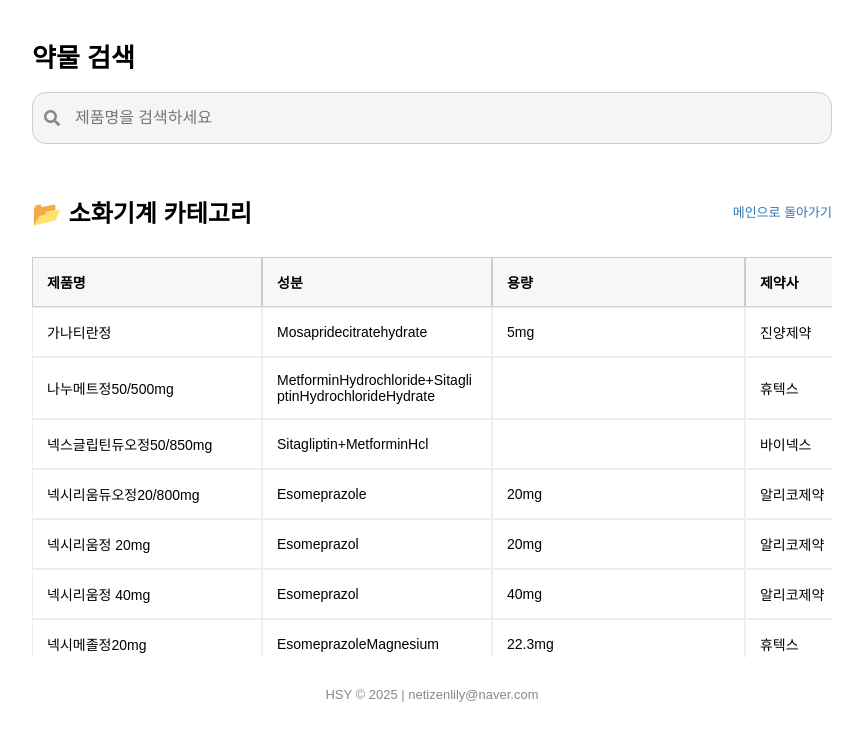
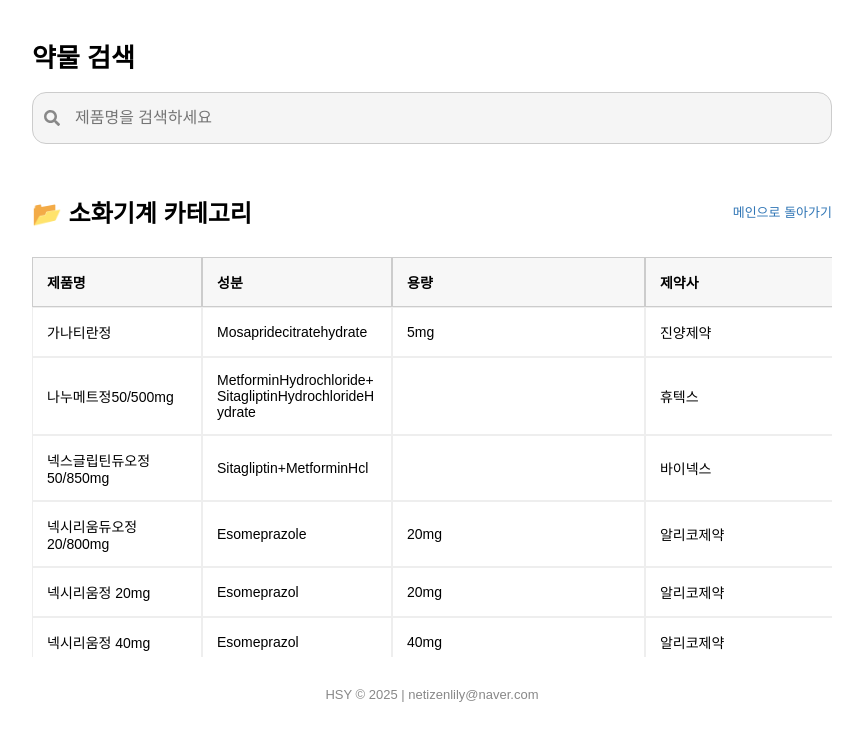
Before and after one commit to dasampharm/dasanpharm, a React (Create React App) app: page / in a window 1280 px wide. Both pictures are taken after a click on the button "소화기계". Shown: the top 740 px of the page, without its empty margins (208-1071 px from the left). Built offline with nearby package versions, Linux system fonts and the light colour scheme.

Commit message:
Update App.js_1354

```diff
--- a/src/App.js
+++ b/src/App.js
@@ -175,8 +175,8 @@ function App() {
             <table style={{ borderCollapse: "separate", borderSpacing: "0", fontSize: "14px", width: "100%" }}>
               <thead>
                 <tr>
-                  <th style={{ minWidth: "200px", padding: "14px", border: "1px solid #ccc", backgroundColor: "#f7f7f7", textAlign: "left", whiteSpace: "normal", wordBreak: "break-word", position: "sticky", top: 0, left: 0, zIndex: 4 }}>제품명</th>
-                  <th style={{ minWidth: "200px", padding: "14px", border: "1px solid #ccc", backgroundColor: "#f7f7f7", textAlign: "left", whiteSpace: "normal", wordBreak: "break-word", position: "sticky", top: 0, zIndex: 3 }}>성분</th>
+                  <th style={{ minWidth: "140px", padding: "14px", border: "1px solid #ccc", backgroundColor: "#f7f7f7", textAlign: "left", whiteSpace: "normal", wordBreak: "break-word", position: "sticky", top: 0, left: 0, zIndex: 4 }}>제품명</th>
+                  <th style={{ minWidth: "160px", padding: "14px", border: "1px solid #ccc", backgroundColor: "#f7f7f7", textAlign: "left", whiteSpace: "normal", wordBreak: "break-word", position: "sticky", top: 0, zIndex: 3 }}>성분</th>
                   {["용량", "제약사", "약가", "요율", "환산액", "품절", "비고"].map((label, i) => (
                     <th key={i} style={{ minWidth: "80px", padding: "14px", border: "1px solid #ccc", backgroundColor: "#f7f7f7", textAlign: "left", whiteSpace: label === "비고" ? "nowrap" : "normal", wordBreak: "keep-all", position: "sticky", top: 0, zIndex: 2 }}>{label}</th>
                   ))}
@@ -185,8 +185,8 @@ function App() {
               <tbody>
                 {getFilteredDrugs().map((drug, index) => (
                   <tr key={index}>
-                    <td style={{ minWidth: "200px", padding: "14px", border: "1px solid #eee", background: "#fff", whiteSpace: "normal", wordBreak: "break-word", position: "sticky", left: 0, zIndex: 1 }}>{drug["제품명"]}</td>
-                    <td style={{ minWidth: "200px", padding: "14px", border: "1px solid #eee", whiteSpace: "normal", wordBreak: "break-word" }}>{drug["성분"]}</td>
+                    <td style={{ minWidth: "140px", padding: "14px", border: "1px solid #eee", background: "#fff", whiteSpace: "normal", wordBreak: "break-word", position: "sticky", left: 0, zIndex: 1 }}>{drug["제품명"]}</td>
+                    <td style={{ minWidth: "160px", padding: "14px", border: "1px solid #eee", whiteSpace: "normal", wordBreak: "break-word" }}>{drug["성분"]}</td>
                     <td style={{ minWidth: "80px", padding: "14px", border: "1px solid #eee", whiteSpace: "nowrap" }}>{drug["용량"]}</td>
                     <td style={{ minWidth: "80px", padding: "14px", border: "1px solid #eee", whiteSpace: "nowrap" }}>{drug["제약사"]}</td>
                     <td style={{ minWidth: "80px", padding: "14px", border: "1px solid #eee", whiteSpace: "nowrap" }}>{drug["약가"]}</td>
```
